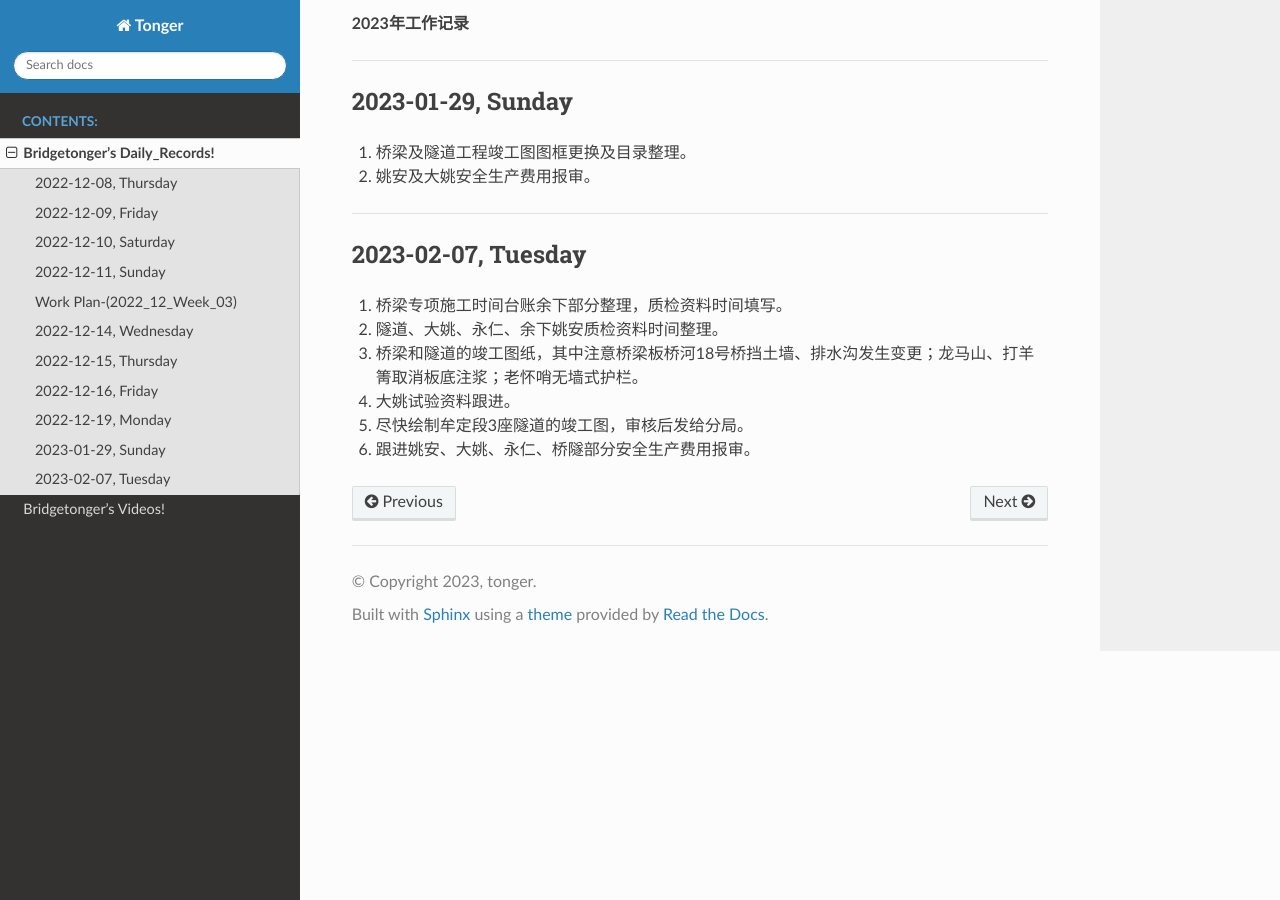
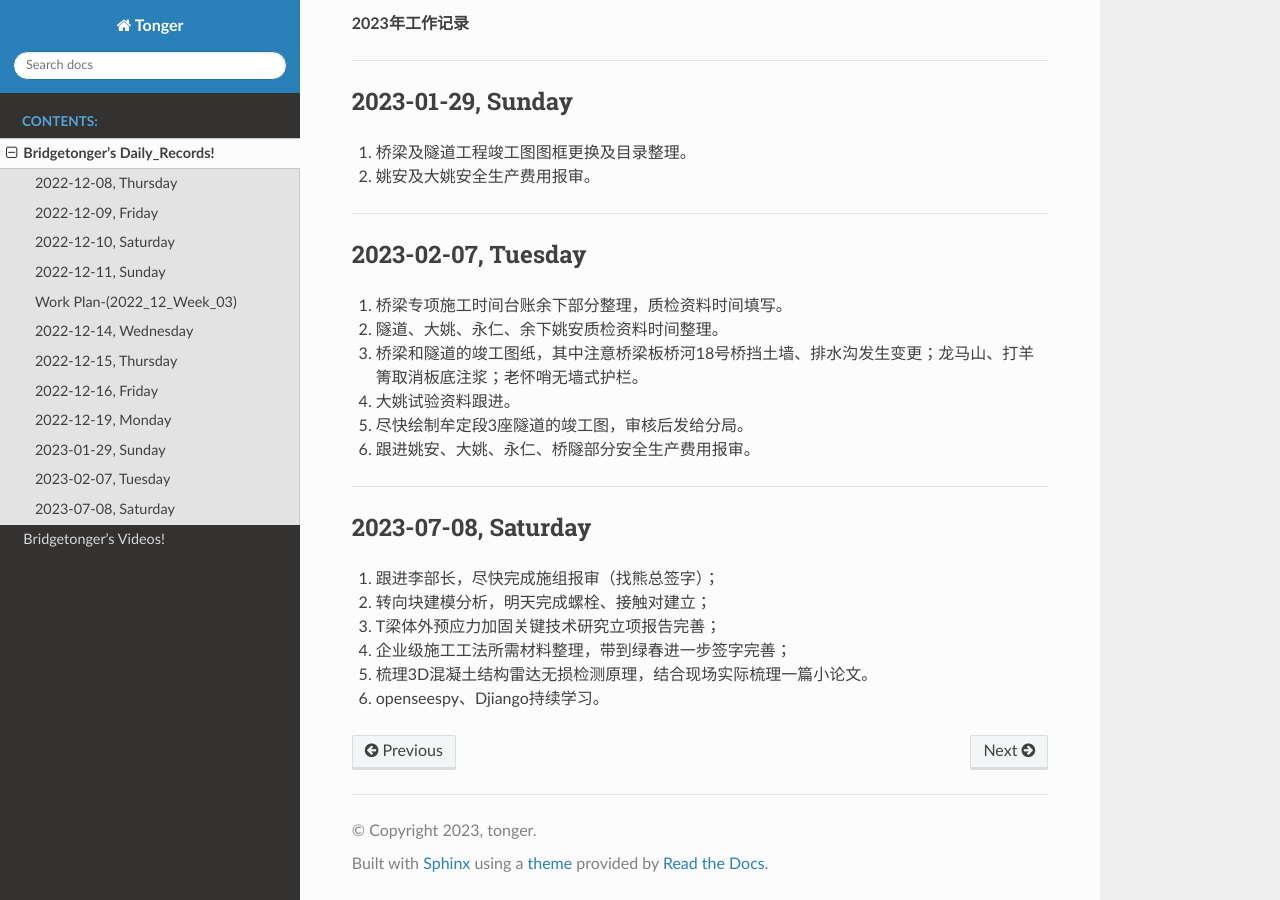
Before and after one commit to Tonggper/Tonger, a Sphinx documentation site: the page built from source/Daily_Records.rst, in a window 1280 px wide and 900 px high, scrolled down 2774 px. Built offline with Sphinx 7.4.7 and the Read the Docs theme 2.0.0, drawn with Linux system fonts in a browser that asks for light colours.

Commit message:
更新Index

```diff
--- a/source/Daily_Records.rst
+++ b/source/Daily_Records.rst
@@ -136,3 +136,15 @@ Work Plan-(2022_12_Week_03)
 4. 大姚试验资料跟进。
 5. 尽快绘制牟定段3座隧道的竣工图，审核后发给分局。
 6. 跟进姚安、大姚、永仁、桥隧部分安全生产费用报审。
+
+--------------
+
+2023-07-08, Saturday
+------------------------------
+
+1. 跟进李部长，尽快完成施组报审（找熊总签字）；
+2. 转向块建模分析，明天完成螺栓、接触对建立；
+3. T梁体外预应力加固关键技术研究立项报告完善；
+4. 企业级施工工法所需材料整理，带到绿春进一步签字完善；
+5. 梳理3D混凝土结构雷达无损检测原理，结合现场实际梳理一篇小论文。
+6. openseespy、Djiango持续学习。
--- a/source/index.rst
+++ b/source/index.rst
@@ -9,6 +9,7 @@ Welcome to Tonger's documentation!
 .. toctree::
    :maxdepth: 2
    :caption: Contents:
+
 
    Daily_Records
    Tonger_Videos
```
